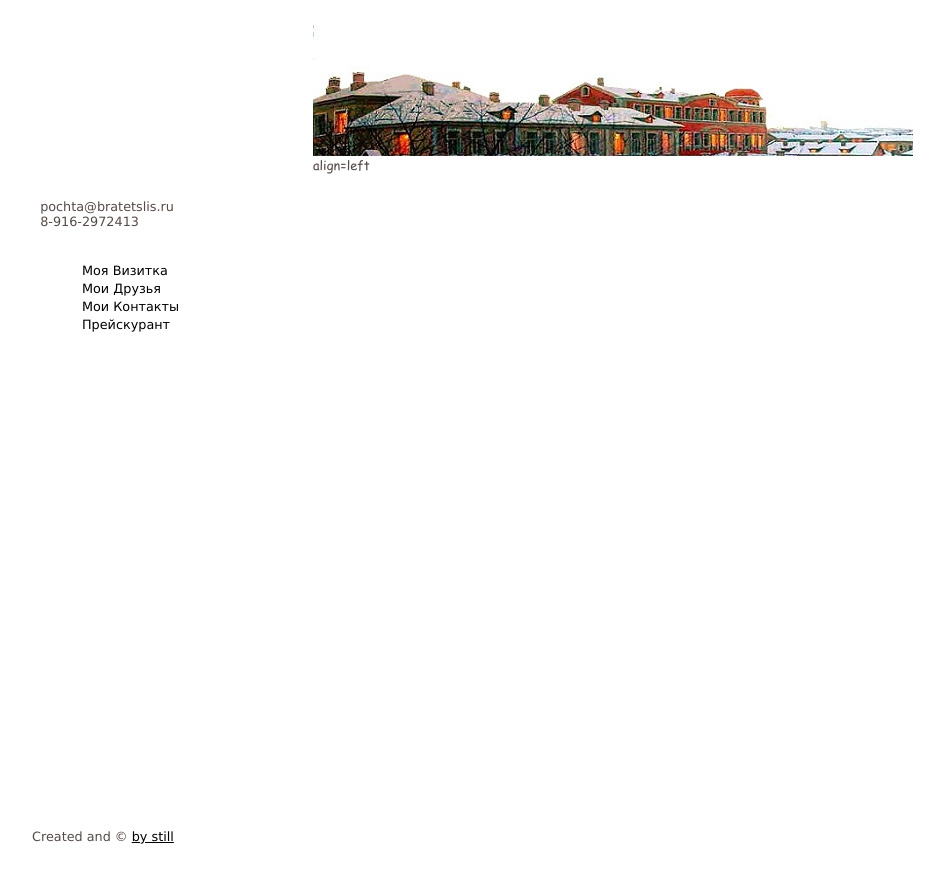
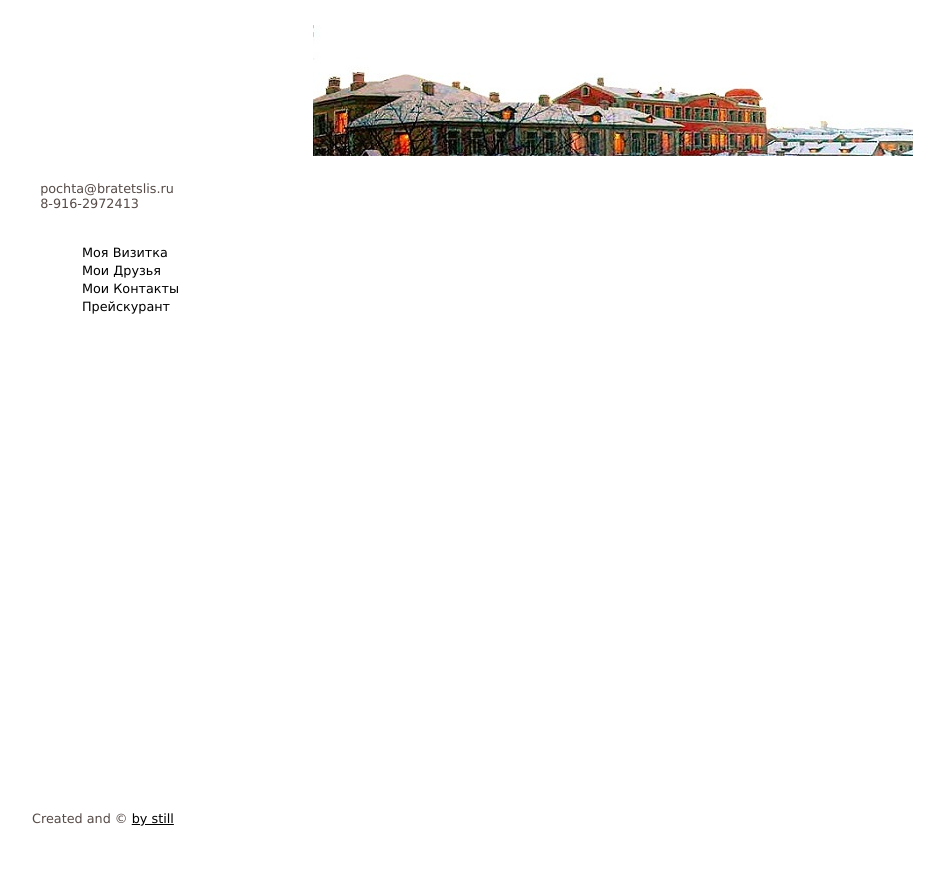
Before and after one commit to bratetslis/Site, a Jekyll site: the page built from Price.md, in a window 1280 px wide. Shown: the top 883 px of the page, without its empty margins (160-1104 px from the left). Built offline with Jekyll 4.4.1, drawn with Linux system fonts in a browser that asks for light colours.

Commit message:
Update _layouts/type3.html

```diff
--- a/_layouts/type3.html
+++ b/_layouts/type3.html
@@ -31,7 +31,7 @@
 <body>
  <!-- Basic template by monorom at www.intensivstation.coh -->
 <div id="container">
-	<div id="banner"><p><img src="../img/ForLogo2.jpg">align=left</img></a></p>
+	<div id="banner"><p align=left><img src="../img/ForLogo2.jpg"></img></a></p>
 </div><!-- end banner -->
 	<div id="mainnavi">
  		 &nbsp&nbsppochta@bratetslis.ru<br>
```
